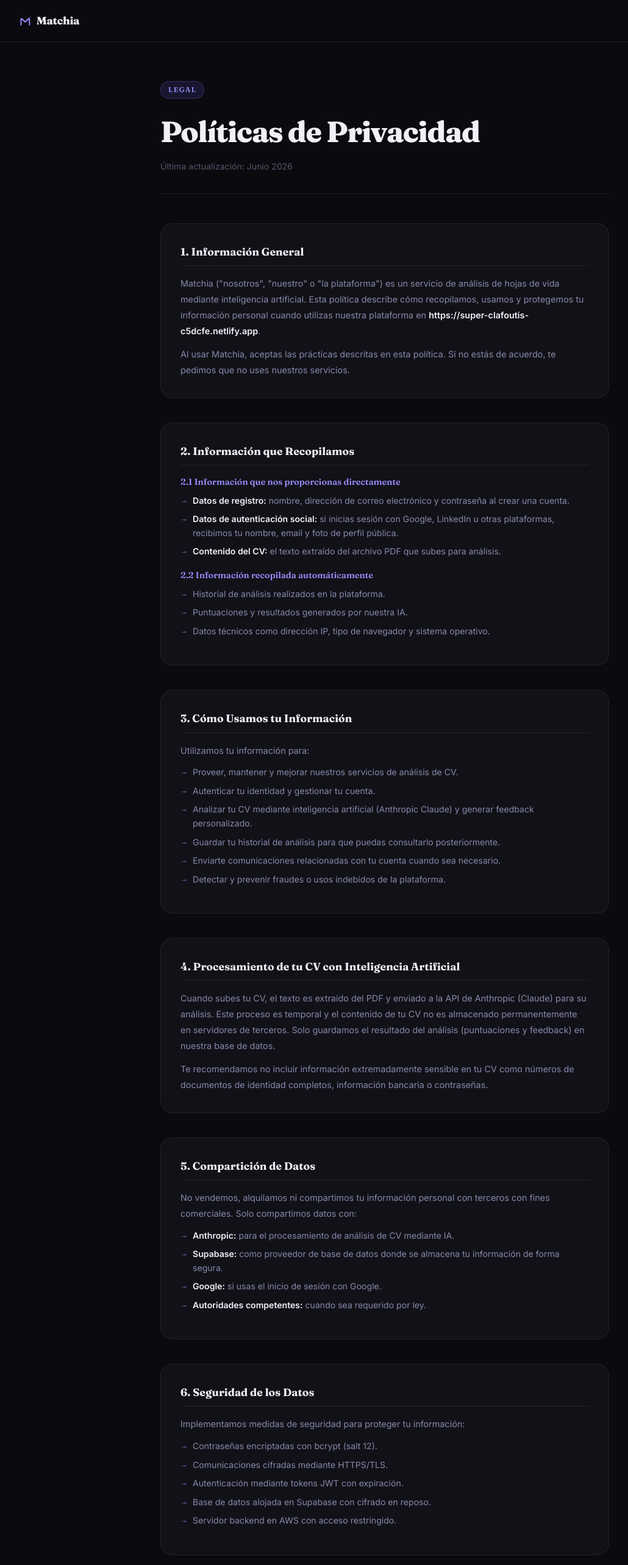
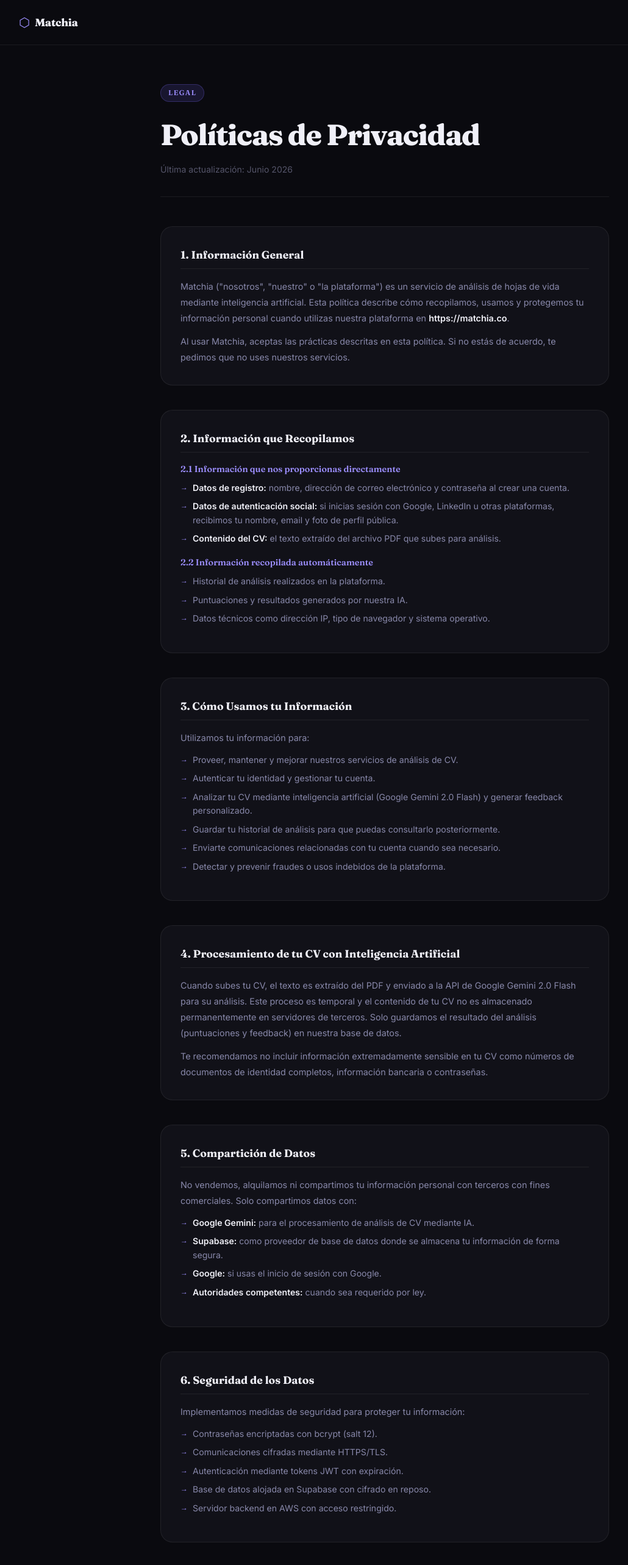
Before and after one commit to Basara2024/Cv-analyzer, a Next.js app in the folder frontend/: page /privacy in a window 1280 px wide. Shown: the top 2566 px of the page at 61% size, without its empty margins (9-1039 px from the left). Built offline with nearby package versions, Linux system fonts and the light colour scheme.

Commit message:
actualizacion pagina de privacidad

```diff
--- a/frontend/app/privacy/page.tsx
+++ b/frontend/app/privacy/page.tsx
@@ -1,5 +1,4 @@
 import styles from "./privacy.module.css";
-import { MatchiaLogo } from "@/app/components/MatchiaLogo";
 
 export const metadata = {
   title: "Políticas de Privacidad — Matchia",
@@ -9,10 +8,9 @@ export const metadata = {
 export default function PrivacyPage() {
   return (
     <div className={styles.page}>
-      {/* Header */}
       <nav className={styles.navbar}>
         <a href="/" className={styles.logo}>
-          <MatchiaLogo className={styles.logoIcon} />
+          <span className={styles.logoIcon}>⬡</span>
           <span className={styles.logoText}>Matchia</span>
         </a>
       </nav>
@@ -29,7 +27,7 @@ export default function PrivacyPage() {
           <section className={styles.section}>
             <h2>1. Información General</h2>
             <p>
-              Matchia ("nosotros", "nuestro" o "la plataforma") es un servicio de análisis de hojas de vida mediante inteligencia artificial. Esta política describe cómo recopilamos, usamos y protegemos tu información personal cuando utilizas nuestra plataforma en <strong>https://super-clafoutis-c5dcfe.netlify.app</strong>.
+              Matchia ("nosotros", "nuestro" o "la plataforma") es un servicio de análisis de hojas de vida mediante inteligencia artificial. Esta política describe cómo recopilamos, usamos y protegemos tu información personal cuando utilizas nuestra plataforma en <strong>https://matchia.co</strong>.
             </p>
             <p>
               Al usar Matchia, aceptas las prácticas descritas en esta política. Si no estás de acuerdo, te pedimos que no uses nuestros servicios.
@@ -59,7 +57,7 @@ export default function PrivacyPage() {
             <ul>
               <li>Proveer, mantener y mejorar nuestros servicios de análisis de CV.</li>
               <li>Autenticar tu identidad y gestionar tu cuenta.</li>
-              <li>Analizar tu CV mediante inteligencia artificial (Anthropic Claude) y generar feedback personalizado.</li>
+              <li>Analizar tu CV mediante inteligencia artificial (Google Gemini 2.0 Flash) y generar feedback personalizado.</li>
               <li>Guardar tu historial de análisis para que puedas consultarlo posteriormente.</li>
               <li>Enviarte comunicaciones relacionadas con tu cuenta cuando sea necesario.</li>
               <li>Detectar y prevenir fraudes o usos indebidos de la plataforma.</li>
@@ -69,7 +67,7 @@ export default function PrivacyPage() {
           <section className={styles.section}>
             <h2>4. Procesamiento de tu CV con Inteligencia Artificial</h2>
             <p>
-              Cuando subes tu CV, el texto es extraído del PDF y enviado a la API de Anthropic (Claude) para su análisis. Este proceso es temporal y el contenido de tu CV no es almacenado permanentemente en servidores de terceros. Solo guardamos el resultado del análisis (puntuaciones y feedback) en nuestra base de datos.
+              Cuando subes tu CV, el texto es extraído del PDF y enviado a la API de Google Gemini 2.0 Flash para su análisis. Este proceso es temporal y el contenido de tu CV no es almacenado permanentemente en servidores de terceros. Solo guardamos el resultado del análisis (puntuaciones y feedback) en nuestra base de datos.
             </p>
             <p>
               Te recomendamos no incluir información extremadamente sensible en tu CV como números de documentos de identidad completos, información bancaria o contraseñas.
@@ -80,7 +78,7 @@ export default function PrivacyPage() {
             <h2>5. Compartición de Datos</h2>
             <p>No vendemos, alquilamos ni compartimos tu información personal con terceros con fines comerciales. Solo compartimos datos con:</p>
             <ul>
-              <li><strong>Anthropic:</strong> para el procesamiento de análisis de CV mediante IA.</li>
+              <li><strong>Google Gemini:</strong> para el procesamiento de análisis de CV mediante IA.</li>
               <li><strong>Supabase:</strong> como proveedor de base de datos donde se almacena tu información de forma segura.</li>
               <li><strong>Google:</strong> si usas el inicio de sesión con Google.</li>
               <li><strong>Autoridades competentes:</strong> cuando sea requerido por ley.</li>
@@ -138,7 +136,7 @@ export default function PrivacyPage() {
             <p>Si tienes preguntas sobre esta política de privacidad, contáctanos:</p>
             <ul>
               <li><strong>Email:</strong> burgoschristian826@gmail.com</li>
-              <li><strong>Plataforma:</strong> https://super-clafoutis-c5dcfe.netlify.app</li>
+              <li><strong>Plataforma:</strong> https://matchia.co</li>
             </ul>
           </section>
 
```
